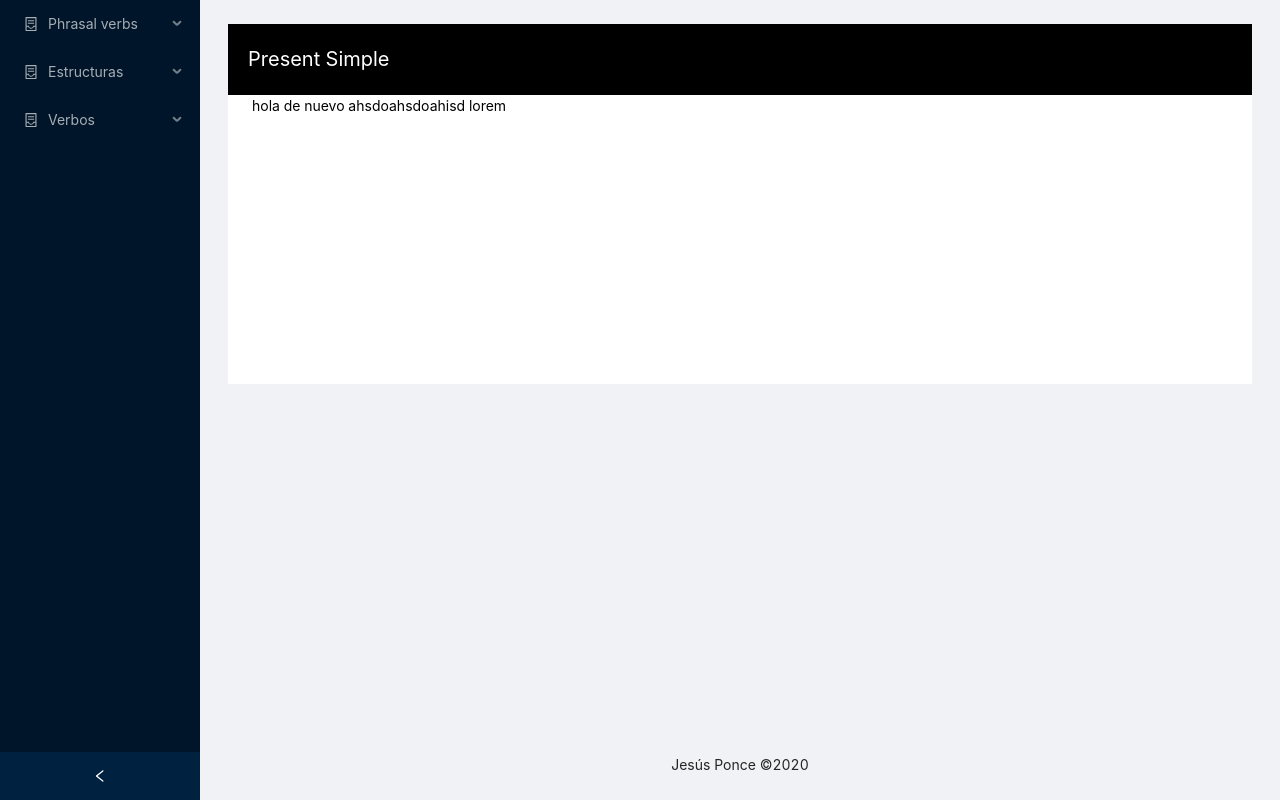
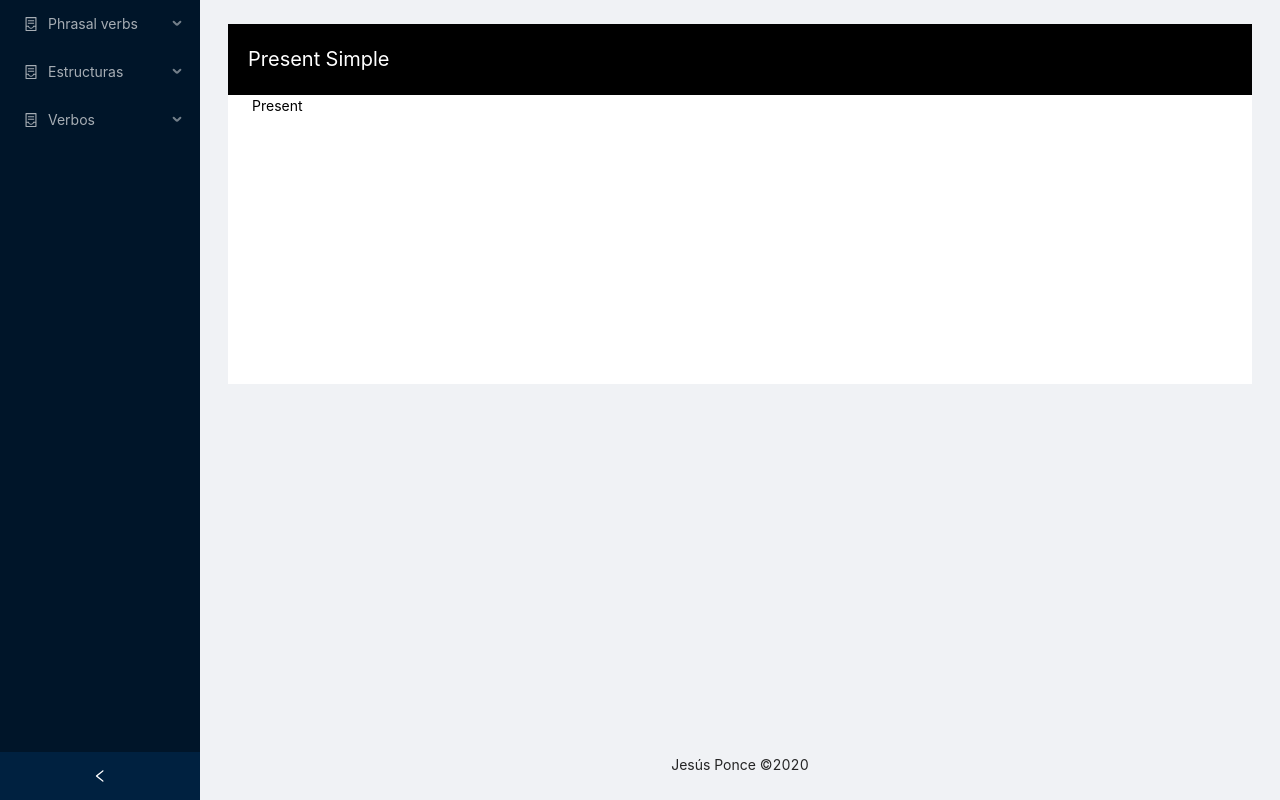
Before and after one commit to JesusEmmanuelPonce/english-front, a React (Create React App) app: page /present-simple in a window 1280 px wide. Built offline with nearby package versions, Linux system fonts and the light colour scheme.

Commit message:
sentence removed

```diff
--- a/src/components/Structures/PresentSimple.js
+++ b/src/components/Structures/PresentSimple.js
@@ -9,8 +9,7 @@ const PresentSimple = () => {
              title="Present Simple"
             />
             <div>
-             hola de nuevo ahsdoahsdoahisd lorem
-
+             Present
             </div>
         </Fragment>
     )
```
